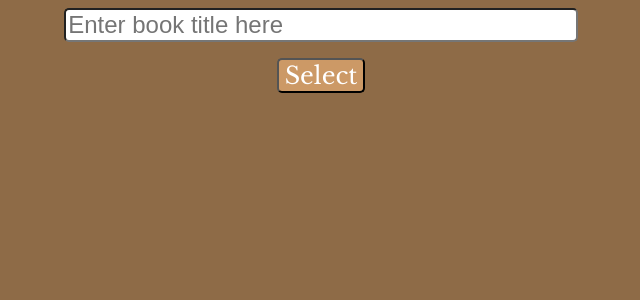
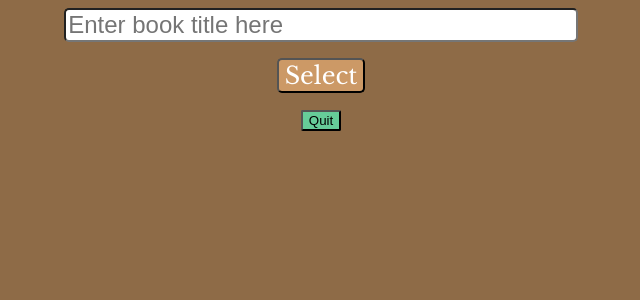
Before and after one commit to Code-Institute-Submissions/opening-lines, a Flask app: template templates/question.html in a window 1280 px wide. Shown: the part 408-708 px from the top of the page, without its empty margins (319-959 px from the left). Run offline with Flask 2, Linux system fonts and the light colour scheme; the template is opened without the code that fills it: most values are stand-ins (such as "Sample title", 1, 10 or a date in 2020); some libraries are stand-ins or nearby versions.

Commit message:
quit button added

```diff
--- a/static/css/style.css
+++ b/static/css/style.css
@@ -104,6 +104,13 @@ a {
     color: #ffffb3;
 }
 
+/*quit button*/
+
+.quit {
+    background-color: #66cc99;
+    border-radius: 2px;
+}
+
 /*media rules*/
 
 @media only screen and (min-width: 800px) {
--- a/templates/question.html
+++ b/templates/question.html
@@ -60,6 +60,11 @@
                     </ul>
                 {% endif %}
             {% endwith %}
+
+            {% if number_of_turns != turn %}
+                <p><a href="/"><button class="quit">Quit</button></a></p>
+            {% endif %}
+
         </main>
 
         <!--------right-hand best ever score-------->
```
